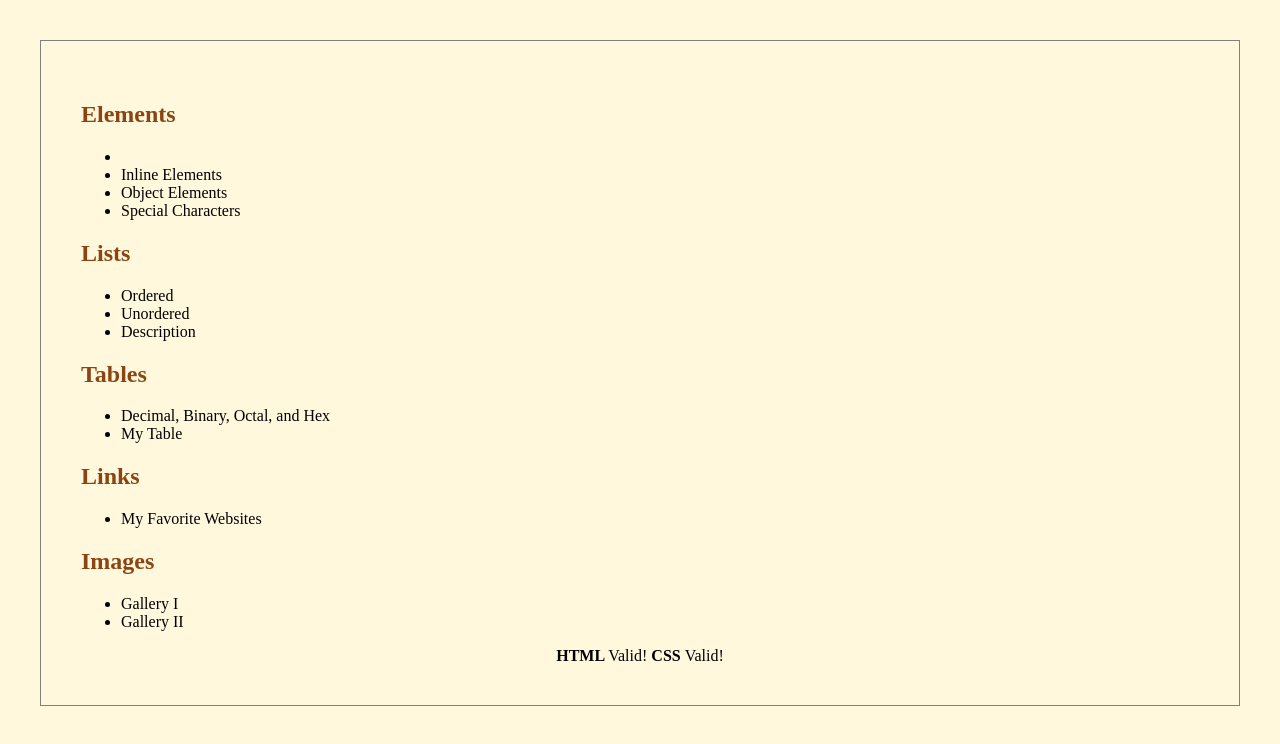
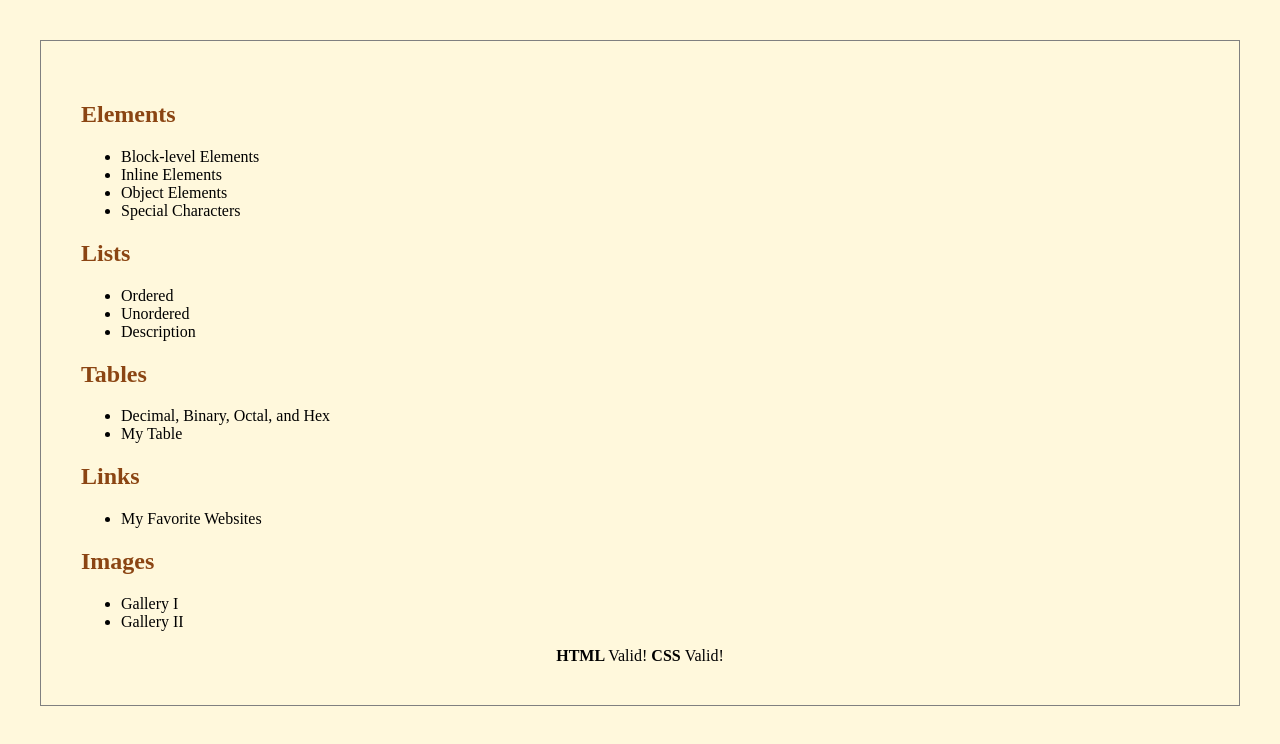
Before and after one commit to amin165/website, a plain HTML site: page gdw/index.html in a window 1280 px wide. Drawn offline with Linux system fonts and the light colour scheme.

Commit message:
Made links work

```diff
--- a/gdw/index.html
+++ b/gdw/index.html
@@ -11,7 +11,7 @@
 <!—- content starts below here —->
 <h2>Elements</h2>
 <ul>
-	<li><a href="block.html"Block-level Elements</a></li>
+	<li><a href="block.html">Block-level Elements</a></li>
 	<li><a href="inline.html">Inline Elements</a></li>
 	<li><a href="object">Object Elements</a></li>
 	<li><a href="special.html">Special Characters</a></li>
```
